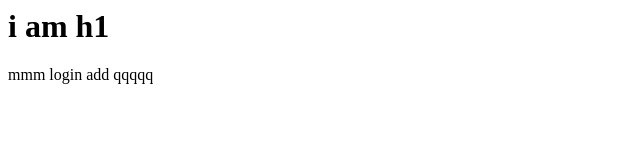
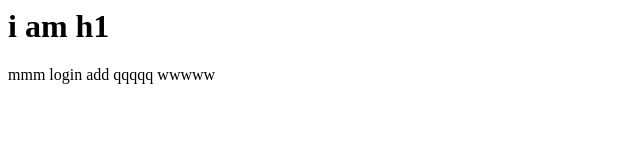
Before and after one commit to happylim99/gittry, a plain HTML site: page index.html in a window 1280 px wide. Shown: the full height of the page, 0-640 px from the left. Drawn offline with Linux system fonts and the light colour scheme.

Commit message:
add wwwww

```diff
--- a/index.html
+++ b/index.html
@@ -3,4 +3,5 @@
 	mmm
 	login add
 	qqqqq
+	wwwww
 </html>
```
